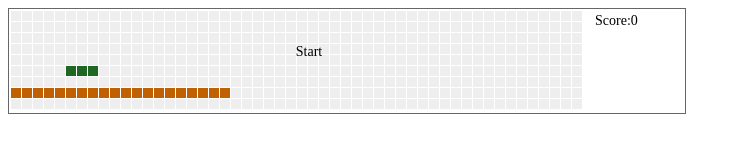
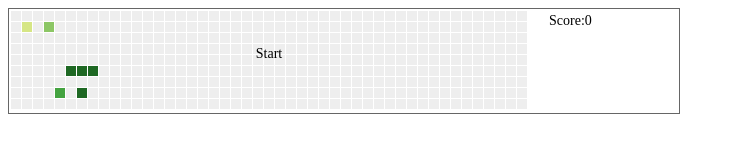
Before and after one commit to OckhamRazor/Canvas-Snake, a plain HTML site: page game.html in a window 1280 px wide. Shown: the whole page, without its empty margins (0-741 px from the left). Drawn offline with Linux system fonts and the light colour scheme.

Commit message:
将随机产生食物模式改为初始固定食物

```diff
--- a/food.js
+++ b/food.js
@@ -2,13 +2,16 @@
  * 食物类
  * @description 由Block类构成
  ************************************************/
-var Food = function (x,y,border,style) {
-  this.score = 5; //分数
-  this.border = border; //参考系
-  this.fillStyle = style; //填充样式
+var Food = function (x,y,border,data) {
+
+  this.info = data;
+  this.score = 5*data.count; //分数 = 5*贡献数
+  this.fillStyle = data.style; //填充样式
+
   this.x = x || 0;
   this.y = y || 0;
-  this.position = new Block(border, x, y, style || '#d6e685');
+  this.border = border; //参考系
+  this.position = new Block(border, x, y, this.fillStyle || '#d6e685');
 };
 //设置食物块分数
 Food.prototype.setScore = function (score) {
@@ -39,5 +42,6 @@ Food.prototype.move = function () {
 //重置食物
 Food.prototype.reset = function () {
   this.score = 5; //分数
+  console.log('x,y:',this.x, this.y);
   this.position = new Block(this.border, this.x, this.y, this.fillStyle || '#d6e685');
 };
--- /dev/null
+++ b/foods.js
@@ -0,0 +1,44 @@
+/************************************************
+ * 食物集合
+ * @description 由Food类构成
+ ************************************************/
+var Foods = function (border) {
+  this.border = border;
+  this.children = [];
+  this.data = [];
+};
+
+Foods.prototype.create = function () {
+  var food;
+  for(var i=0,len=this.data.length;i<len;i++){
+    food = new Food(this.data[i].x,this.data[i].y,this.border,this.data[i].info);
+    this.children.push(food);
+  }
+};
+
+Foods.prototype.setData = function (data) {
+  this.data = data;
+};
+
+Foods.prototype.getFoods = function () {
+  return this.children
+};
+
+Foods.prototype.isEmpty = function () {
+  return this.children.length === 0;
+};
+
+Foods.prototype.removeFood = function (index) {
+  this.children.splice(index,1);
+};
+//绘制食物
+Foods.prototype.draw = function (ctx) {
+  for(var i=0,len=this.children.length;i<len;i++){
+    this.children[i].draw(ctx);
+  }
+};
+//重置食物
+Foods.prototype.reset = function () {
+  this.children = [];
+  this.create();
+};
--- a/game.html
+++ b/game.html
@@ -5,14 +5,14 @@
   <title>Snake Game</title>
   <style>
     #snake_canvas{
-      width: 676px;
+      width: 670px;
       height: 104px;
       border: 1px solid #666;
     }
   </style>
 </head>
 <body>
-  <canvas id="snake_canvas" width="676px" height="104px"></canvas>
+  <canvas id="snake_canvas" width="670px" height="104px"></canvas>
   <script src="./score.js"></script>
   <script src="./background.js"></script>
   <script src="./block.js"></script>
@@ -20,6 +20,7 @@
   <script src="./snake.js"></script>
   <script src="./scene.js"></script>
   <script src="./food.js"></script>
+  <script src="./foods.js"></script>
   <script src="./utils.js"></script>
   <script src="./tip.js"></script>
   <script src="./game.js"></script>
--- a/game.js
+++ b/game.js
@@ -4,7 +4,7 @@ var Game = function () {
   this.tip = null; //信息类
   this.score = null; //创建分数
   this.snake = null; //贪吃蛇
-  this.foods = []; //食物
+  this.foods = null; //食物
   this.border = null; //参考系
   this.background = null; //网格背景
   this.scene = null; //场景
@@ -24,8 +24,10 @@ Game.prototype.render = function (canvas, ctx) {
       this.lastTime = this.now;
       //判断游戏是否结束
       if(this.snake.getStatus()){
-        this.end(); //游戏结束
-      }else{
+        this.end(false); //游戏结束
+      } else if(this.foods.isEmpty()){
+        this.end(true); //游戏胜利
+      } else{
         ctx.clearRect(0, 0, canvas.width, canvas.height); //清除画布
         this.snake.move(this.foods, this.score); //移动蛇
         this.scene.render(ctx); //重新渲染场景
@@ -38,15 +40,20 @@ Game.prototype.init = function (canvas, ctx, ratio) {
   this.ctx = ctx; //画布
 
   this.scene = new Scene(); //创建场景
-  this.border = new Border(10, canvas.width/ratio-100, canvas.height/ratio,2,2); //创建参考系
-  this.tip = new Tip({x: canvas.width/ratio/2, y: canvas.height/ratio/2}); //信息类
-  this.score = new Score(canvas.width/ratio-90,5); //创建分数记录
+  this.border = new Border(10, canvas.width/ratio-150, canvas.height/ratio,2,2); //创建参考系
+  this.tip = new Tip({x: (canvas.width/ratio-150)/2, y: canvas.height/ratio/2}); //信息类
+  this.score = new Score(canvas.width/ratio-130,5); //创建分数记录
   this.snake = new Snake(this.border); //创建角色 - 贪吃蛇
-  for(var i=0;i<20;i++){
-    var food = new Food(i, 7, this.border, '#c06000');
-    this.foods.push(food); //创建角色 - 食物
-  }
-  console.log(this.foods.length);
+  this.foods = new Foods(this.border);
+  this.foods.setData(
+    [
+      {x:1,y:1, info:{count: 1, datetime: '2017-02-12',style:'#d6e685'}},
+      {x:3,y:1, info:{count: 7, datetime: '2017-02-12',style:'#8cc665'}},
+      {x:4,y:7, info:{count: 1, datetime: '2017-02-12',style: "#44a340"}},
+      {x:6,y:7, info:{count: 3, datetime: '2017-02-12',style: "#1e6823"}}
+    ]
+  );
+  this.foods.create(); //创建食物集合
 
   this.background = new BackGround(this.border); //创建网格背景
 
@@ -54,6 +61,8 @@ Game.prototype.init = function (canvas, ctx, ratio) {
   this.scene.add(this.score);
   this.scene.add(this.snake);
   this.scene.add(this.foods);
+
+  console.log(this.foods);
 
   this.initControl();
   this.scene.render(ctx);
@@ -73,14 +82,19 @@ Game.prototype.continue = function () {
   this.status = 'RUNNING';
 };
 //游戏结束
-Game.prototype.end = function () {
+Game.prototype.end = function (status) {
   this.status = 'END';
-  this.tip.gameOver(this.ctx);
+  if(status){
+    this.tip.win(this.ctx);
+  }else{
+    this.tip.gameOver(this.ctx);
+  }
 };
 //游戏重置
 Game.prototype.reset = function () {
   this.snake.reset();
   this.score.reset();
+  this.foods.reset();
 };
 //游戏控制器
 Game.prototype.initControl = function () {
--- a/scene.js
+++ b/scene.js
@@ -8,16 +8,8 @@ var Scene = function () {
 Scene.prototype.render = function (ctx) {
   //绘制其它元素
   for(var i=0,len = this.container.length;i<len;i++){
-    if(isArray(this.container[i])){
-      for(var j=0,len2=this.container[i].length;j<len2;j++){
-        if(typeof this.container[i][j].draw === 'function'){
-          this.container[i][j].draw(ctx);
-        }
-      }
-    }else{
-      if(typeof this.container[i].draw === 'function'){
-        this.container[i].draw(ctx);
-      }
+    if(typeof this.container[i].draw === 'function'){
+      this.container[i].draw(ctx);
     }
   }
 };
--- a/score.js
+++ b/score.js
@@ -7,10 +7,15 @@ var Score = function(x,y, font, style) {
   this.y = y || 5; //绘制y坐标
   this.font = font || '14px Comic Sans MS'; //字体样式
   this.fillStyle = style || '#000'; //字体颜色
+
+  this.detailInfo = '';
 };
 //增加分数
 Score.prototype.add = function (score) {
   this.score += score;
+};
+Score.prototype.updateDetailInfo = function (info) {
+  this.detailInfo = info;
 };
 //绘制分数
 Score.prototype.draw = function (ctx) {
@@ -19,6 +24,14 @@ Score.prototype.draw = function (ctx) {
   ctx.textBaseline = 'top';
   ctx.textAlign = 'left';
   ctx.fillText('Score:'+this.score, this.x, this.y);
+  if(this.detailInfo){
+    if(this.detailInfo.count < 1){
+      ctx.fillText(this.detailInfo.count+' contribution', this.x, this.y+50);
+    }else{
+      ctx.fillText(this.detailInfo.count+' contributions', this.x, this.y+50);
+    }
+    ctx.fillText('on '+this.detailInfo.datetime, this.x, this.y+70);
+  }
 };
 //分数重置
 Score.prototype.reset = function () {
--- a/snake.js
+++ b/snake.js
@@ -88,10 +88,12 @@ Snake.prototype.move = function (foods, score) {
   }
 
   this.segments.unshift(newHead); //像头部加入新身体
-  for(var i=0,len=foods.length;i<len;i++){
-    if(newHead.equals(foods[i].position)){
-      score.add(foods[i].getScore());
-      foods.splice(i,1);
+  var _foods = foods.getFoods();
+  for(var i=0,len=_foods.length;i<len;i++){
+    if(newHead.equals(_foods[i].position)){
+      score.add(_foods[i].getScore());
+      score.updateDetailInfo(_foods[i].info);
+      foods.removeFood(i);
       return;
     }
   }
--- a/tip.js
+++ b/tip.js
@@ -3,10 +3,7 @@
  ***************************************************/
 function Tip(position, font, style) {
   //绘制坐标
-  this.position = {
-    x: 300,
-    y: 50
-  };
+  this.position = position || {x:300, y:50};
   this.font = font || '14px Comic Sans MS'; //字体样式
   this.fillStyle = style || '#000'; //字体颜色
   this.textBaseline = 'bottom';
@@ -22,6 +19,11 @@ Tip.prototype.setCtx = function (ctx) {
 Tip.prototype.gameOver = function (ctx) {
   this.setCtx(ctx);
   ctx.fillText('Game Over', this.position.x, this.position.y);
+};
+//绘制"You Win"提示
+Tip.prototype.win = function (ctx) {
+  this.setCtx(ctx);
+  ctx.fillText('You Win !', this.position.x, this.position.y);
 };
 //绘制"Start"提示
 Tip.prototype.start = function (ctx) {
```
